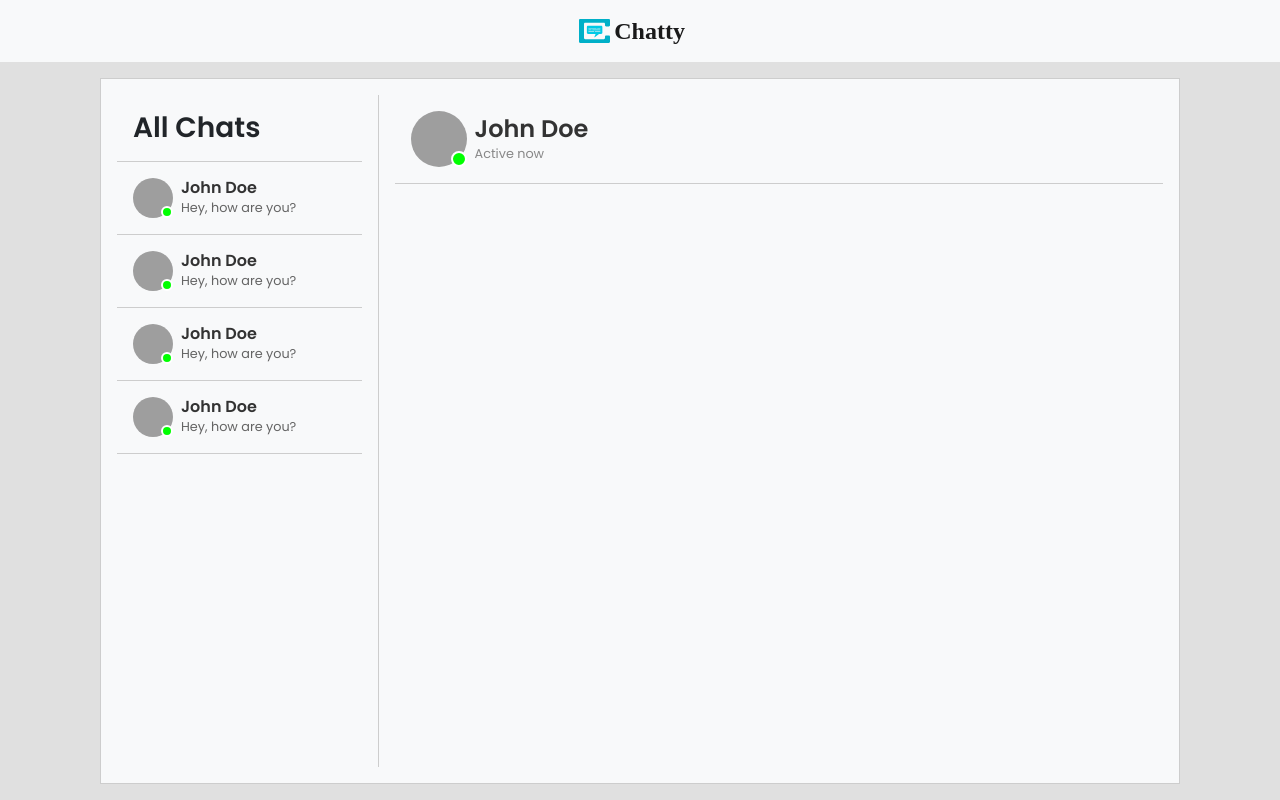
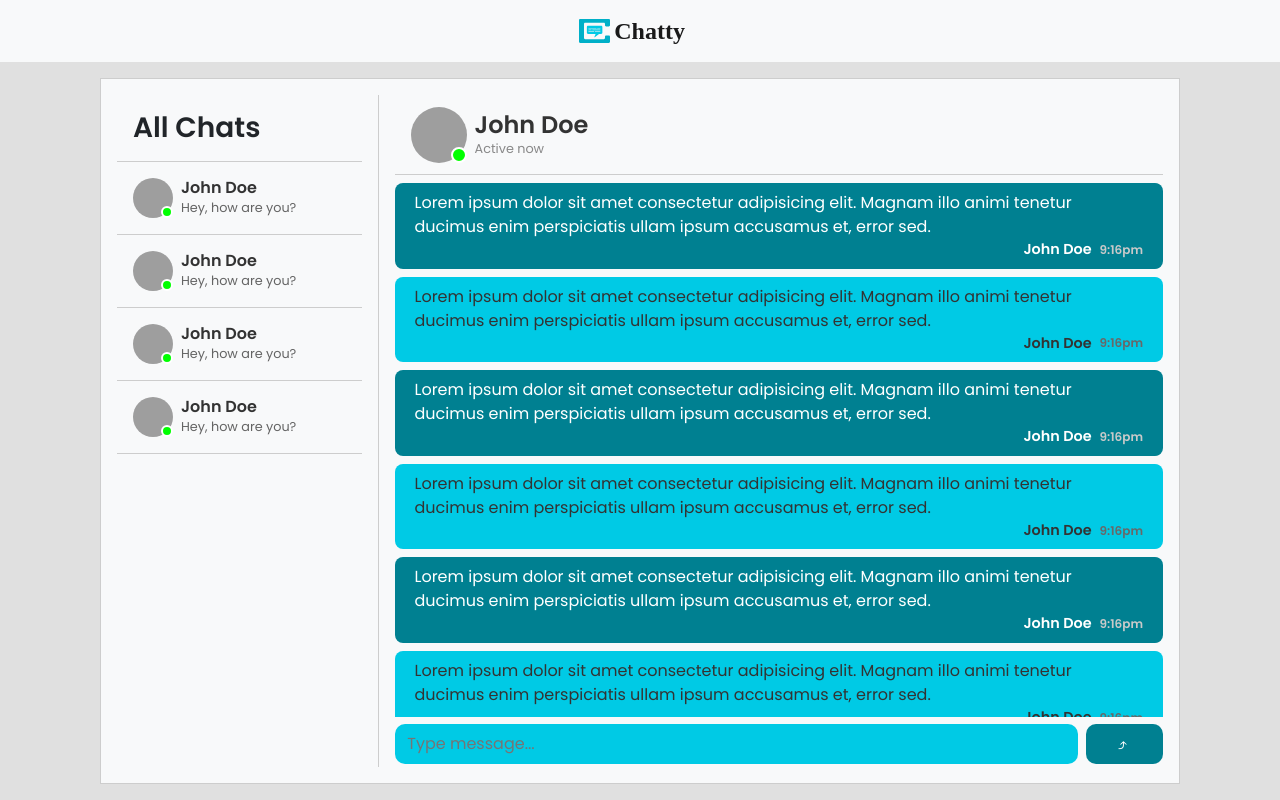
Before and after one commit to AnjalBam/chatty, a React (Vite) app in the folder chatty_client/: page /chats in a window 1280 px wide. Built offline with nearby package versions, Linux system fonts and the light colour scheme; no server answers; sample sign-in values are in the browser's storage; grey boxes are pictures that could not be loaded; a web font is replaced by a local one.

Commit message:
[feat] add styles for chatbox

```diff
--- a/chatty_client/src/components/chatbox/ChatBox.jsx
+++ b/chatty_client/src/components/chatbox/ChatBox.jsx
@@ -16,6 +16,49 @@ const ChatBox = () => {
           <p>Active now</p>
         </div>
       </div>
+
+      <div id="messages">
+        {[1, 2, 3, 4, 5, 6].map(() => {
+          return (
+            <>
+              <div className="message">
+                <p className="message-content">
+                  Lorem ipsum dolor sit amet consectetur adipisicing elit.
+                  Magnam illo animi tenetur ducimus enim perspiciatis ullam
+                  ipsum accusamus et, error sed.
+                </p>
+                <div className="message-stamp">
+                  <p>John Doe</p>
+                  <p className="time">9:16pm</p>
+                </div>
+              </div>
+
+              <div className="message sent">
+                <p className="message-content">
+                  Lorem ipsum dolor sit amet consectetur adipisicing elit.
+                  Magnam illo animi tenetur ducimus enim perspiciatis ullam
+                  ipsum accusamus et, error sed.
+                </p>
+                <div className="message-stamp">
+                  <p>John Doe</p>
+                  <p className="time sent">9:16pm</p>
+                </div>
+              </div>
+            </>
+          );
+        })}
+      </div>
+      <div className="message-footer d-flex align-items-center">
+        <form>
+          <input
+            type="text"
+            name="message"
+            id="message"
+            placeholder="Type message..."
+          />
+          <input type="submit" value={"⤴ "} />
+        </form>
+      </div>
     </div>
   );
 };
--- a/chatty_client/src/components/navbar/Navbar.scss
+++ b/chatty_client/src/components/navbar/Navbar.scss
@@ -1,3 +1,9 @@
+@import "../../styles/variables";
+
+nav {
+    height: $nav-height;
+}
+
 .nav-logo {
     padding-right: 0.25rem;
 }
--- a/chatty_client/src/index.scss
+++ b/chatty_client/src/index.scss
@@ -1,5 +1,5 @@
 @import url("https://fonts.googleapis.com/css2?family=Cairo+Play:wght@800&family=Poppins:ital,wght@0,300;0,400;0,600;1,400&display=swap");
-@import "./styles/variables.scss";
+@import "./styles/variables";
 
 * {
     margin: 0;
--- a/chatty_client/src/pages/Chats.jsx
+++ b/chatty_client/src/pages/Chats.jsx
@@ -7,10 +7,10 @@ import { io } from "socket.io-client";
 const Chats = () => {
   React.useEffect(() => {
     console.log("connect to socketio");
-    const socket = io("http://localhost:4000/");
+    // const socket = io("http://localhost:4000/");
   });
   return (
-    <div className="d-flex p-3 m-3 mx-auto h-100 w-100 chats bg-light">
+    <div className="d-flex p-3 m-3 mx-auto w-100 chats bg-light chat-wrapper">
       <Sidebar />
       <ChatBox />
     </div>
--- a/chatty_client/src/styles/_chats.scss
+++ b/chatty_client/src/styles/_chats.scss
@@ -5,6 +5,8 @@
 
   max-width: 1080px;
   margin: auto;
+
+  height: calc(100% - $nav-height - (2 * $chat-gutter));
 
   #sidebar {
     border-right: 1px solid $border-color;
@@ -71,12 +73,26 @@
     }
   }
 
+
   .chatbox {
     width: 100%;
+
+    $header-height: 80px;
+    $footer-height: 50px;
+
+    $chatbox-primary: #008091;
+    $chatbox-secondary: #00cae5;
+
+    &#chatbox {
+      position: relative;
+    }
+    position: relative;
+
     &-header {
       display: flex;
       align-items: center;
       padding: 1rem;
+      height: $header-height;
       border-bottom: 1px solid $border-color;
 
       &-image {
@@ -120,5 +136,109 @@
         }
       }
     }
+
+    overflow: hidden;
+
+    #messages {
+      max-height: calc(100% - $header-height - $footer-height);
+      overflow-y: scroll;
+
+      //   &::-webkit-scrollbar {
+      //     width: 8px;               /* width of the entire scrollbar */
+      //   }
+
+      //   &::-webkit-scrollbar-track {
+      //     background: #bbf7ff;        /* color of the tracking area */
+      //   }
+
+      //   &::-webkit-scrollbar-thumb {
+      //     background-color: $chatbox-primary;    /* color of the scroll thumb */
+      //     border-radius: 20px;       /* roundness of the scroll thumb */
+      //     border: 2px solid rgba($color: #000000, $alpha: 0.1);
+      //   }
+
+      & .message {
+        padding: 0.5rem 1.25rem;
+        background-color: $chatbox-primary;
+        color: rgb(59, 59, 59);
+        border-radius: 0.5rem;
+        margin-top: 0.5rem;
+        color: white;
+
+        &:last-child {
+          margin-bottom: 0.5rem;
+        }
+
+        &.sent {
+          background-color: $chatbox-secondary;
+          color: #333;
+        }
+
+        p.message-content {
+          padding: 0;
+          margin: 0;
+        }
+        .message-stamp {
+          display: flex;
+          align-items: center;
+          justify-content: end;
+          p {
+            padding: 0;
+            margin: 0;
+            margin-bottom: 0;
+            font-weight: bold;
+            font-size: 90%;
+            &.time {
+              padding-left: 0.5rem;
+              font-size: 75%;
+              color: rgb(201, 201, 201);
+              &.sent {
+                // padding-left:;
+                color: rgb(104, 104, 104);
               }
             }
+          }
+        }
+      }
+    }
+
+    .message-footer {
+      height: $footer-height;
+      padding-top: 0.25rem;
+
+      form {
+        width: 100%;
+        display: flex;
+        align-items: center;
+        justify-content: space-between;
+        input {
+          width: 89%;
+
+          @media screen and (max-width: 668px) {
+            width: 79%;
+          }
+          padding: 0.5rem 0.8rem;
+          outline: none;
+          border: none;
+          border-radius: 10px;
+          background-color: $chatbox-secondary;
+          color: white;
+
+          &:last-child {
+            width: 10%;
+            @media screen and (max-width: 668px) {
+              width: 20%;
+            }
+            background-color: $chatbox-primary;
+            color: white;
+            transition: all 0.3s;
+
+            &:hover {
+              background-color: #005f6b;
+            }
+          }
+        }
+      }
+    }
+  }
+}
--- a/chatty_client/src/styles/_variables.scss
+++ b/chatty_client/src/styles/_variables.scss
@@ -1 +1,5 @@
 $primary-color: #00CAE5;
+
+$nav-height: 62px;
+
+$chat-gutter: 16px;
```
Also changed, not shown: chatty_client/src/main.jsx (+5 -5 lines). Lines whose indentation alone changed are shown as unchanged.
